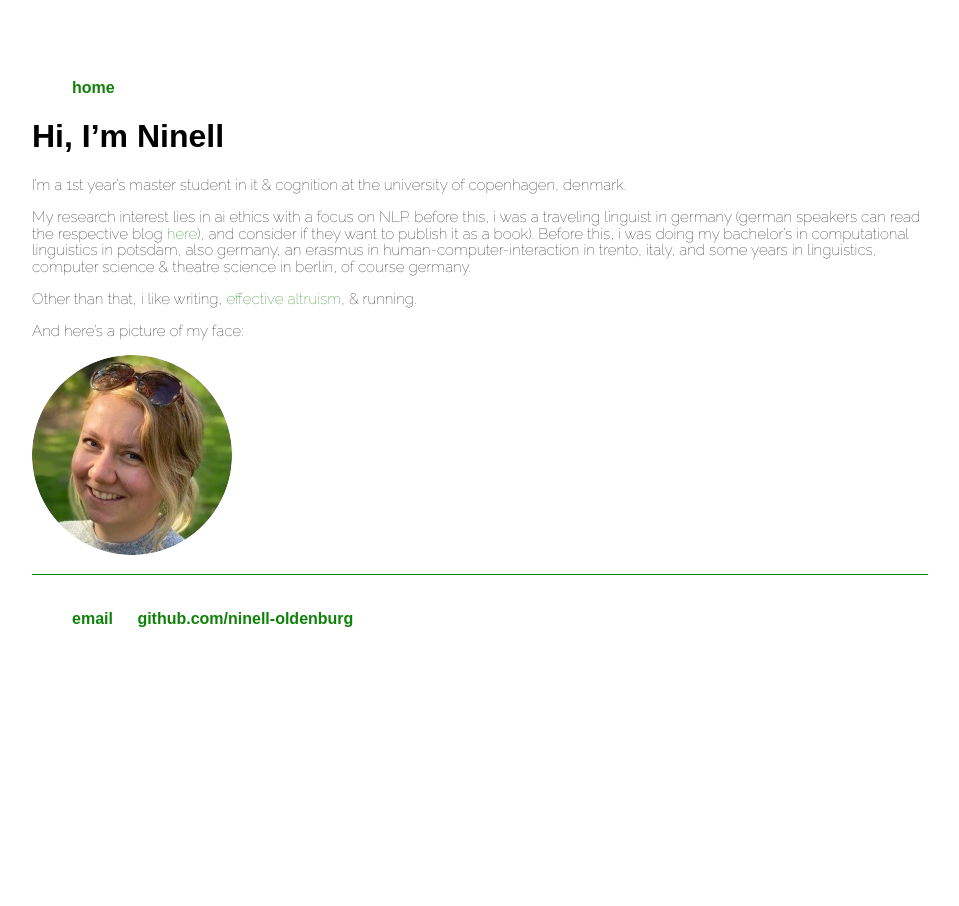
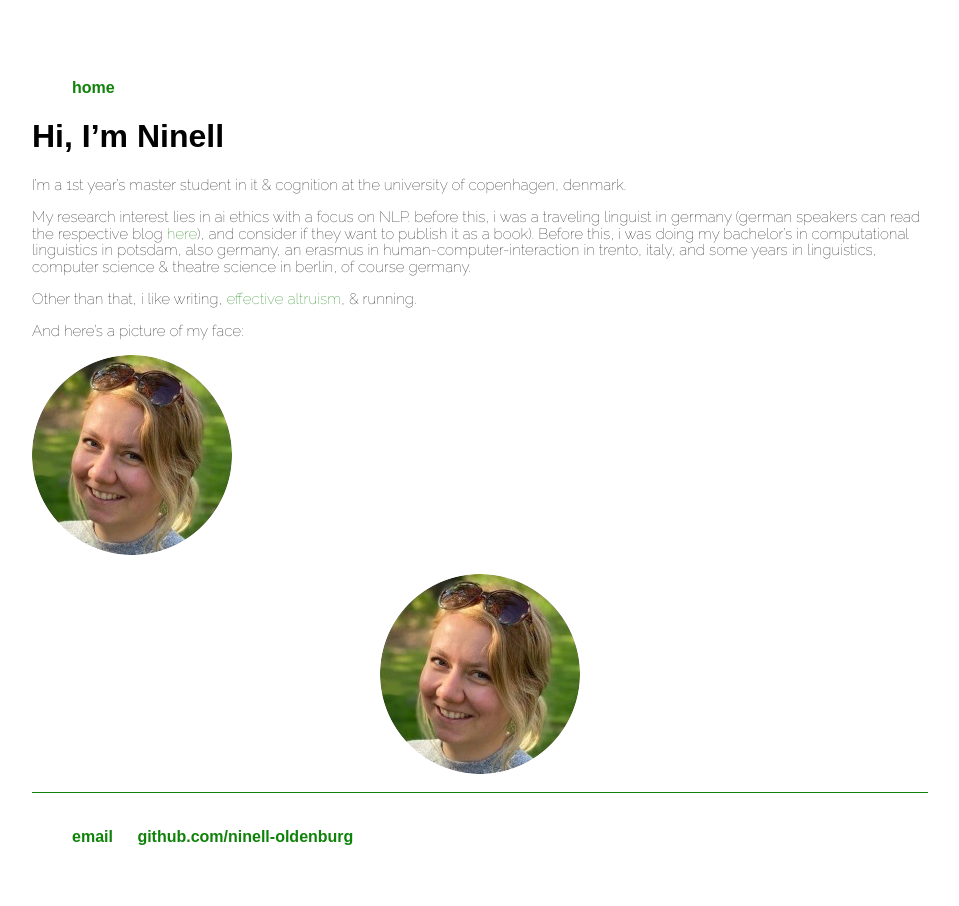
Before and after one commit to ninell-oldenburg/ninell-oldenburg.github.io, a Jekyll site: the page built from README.md, in a window 1280 px wide. Shown: the whole page, without its empty margins (160-1119 px from the left). Built offline with Jekyll 4.4.1, drawn with Linux system fonts in a browser that asks for light colours; our own code applies the rules of GitHub Pages for plain Markdown files.

Commit message:
Update default.html

```diff
--- a/_layouts/default.html
+++ b/_layouts/default.html
@@ -24,6 +24,10 @@
 
 			{{ content }}
 
+			<p align="center">
+  			<img src="/images/nell.png" />
+			</p>
+
 			</div><!-- /.container -->
 			<footer>
 	    		<ul>
```
